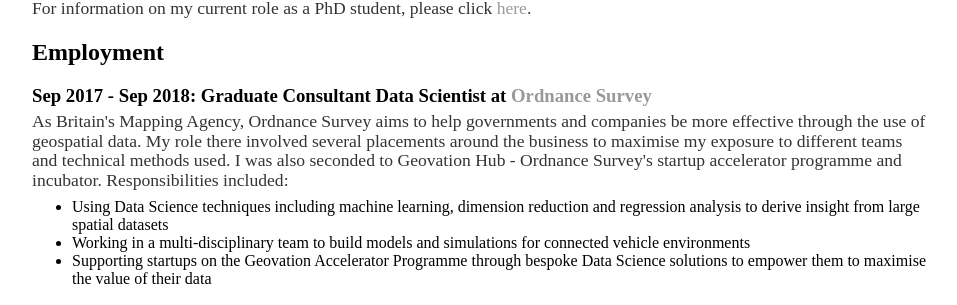
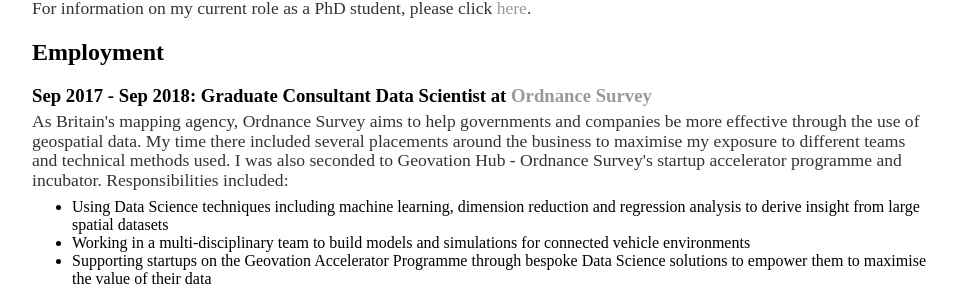
Before and after one commit to harryodell/harryodell.github.io, a Jekyll site: the page built from cv/index.html, in a window 1280 px wide. Shown: the part 198-503 px from the top of the page, without its empty margins (160-1117 px from the left). Built offline with Jekyll 4.4.1, drawn with Linux system fonts in a browser that asks for light colours.

Commit message:
Update index.html

```diff
--- a/cv/index.html
+++ b/cv/index.html
@@ -11,8 +11,8 @@
 
 
 <h3>Sep 2017 - Sep 2018: Graduate Consultant Data Scientist at <a href="https://www.ordnancesurvey.co.uk/">Ordnance Survey</a></h3>
-<p>As Britain's Mapping Agency, Ordnance Survey aims to help governments and companies be more effective through the use of geospatial data.
-My role there involved several placements around the business to maximise my exposure to different teams and technical methods used.
+<p>As Britain's mapping agency, Ordnance Survey aims to help governments and companies be more effective through the use of geospatial data.
+My time there included several placements around the business to maximise my exposure to different teams and technical methods used.
 I was also seconded to Geovation Hub - Ordnance Survey's startup accelerator programme and incubator. Responsibilities included:
 <ul>
   <li>Using Data Science techniques including machine learning, dimension reduction and regression analysis to derive insight from large spatial datasets </li>
```
